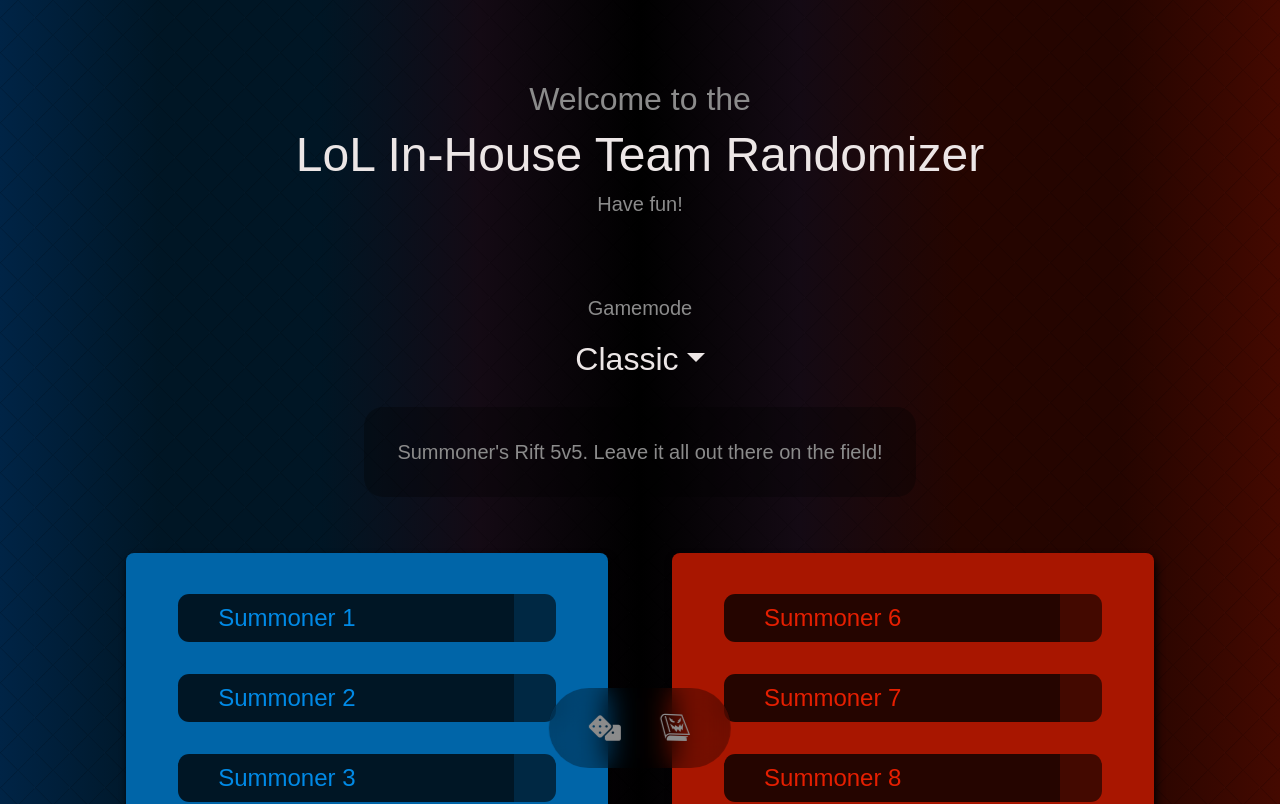
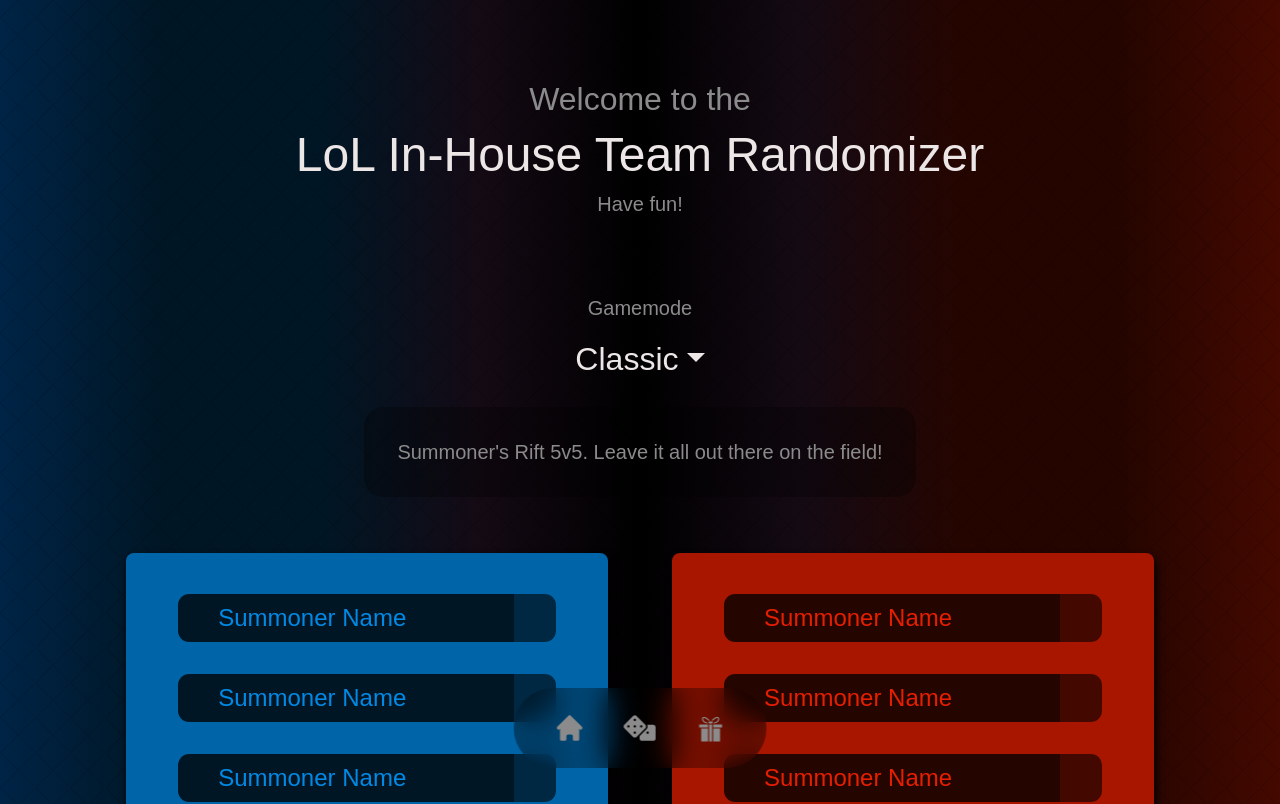
Before and after one commit to AaronTran206/LoLTeamRandomizer, a React app: page / in a window 1280 px wide. Shown: the top 804 px of the page. Built offline with nearby package versions, Linux system fonts and the light colour scheme; a web font is replaced by a local one.

Commit message:
small fixes to nav and player components

```diff
--- a/src/gamemode/Gamemode.tsx
+++ b/src/gamemode/Gamemode.tsx
@@ -28,9 +28,13 @@
 ]
 
 const Gamemode: React.FC<{}> = ({}) => {
+  //get dispatch hook from react-redux
   const dispatch = useDispatch()
+
+  //grab global gamemode state
   const gamemode = useSelector((state: any) => state.gamemode.mode)
 
+  //when link is clicked, set the global gamemode state to the gamemode that was clicked
   const handleClickGamemode = (gamemode: string) => {
     const chosenGamemode = availableGamemodes.find(
       (obj) => obj.name === gamemode
--- a/src/nav/nav.tsx
+++ b/src/nav/nav.tsx
@@ -1,7 +1,8 @@
 import React, { useCallback } from "react"
 import "./nav.scss"
 import { FaDice } from "react-icons/fa"
-import { GiEvilBook } from "react-icons/gi"
+import { GiPresent } from "react-icons/gi"
+import { HiHome } from "react-icons/hi"
 import { useSelector, useDispatch } from "react-redux"
 import { setTeamSlice, summonerObject } from "../slices/teamSlice"
 
@@ -90,12 +91,15 @@
 
   return (
     <nav>
-      <button className="button__icon" onClick={randomizeSummoners}>
+      <a className="button__icon" href="#">
+        <HiHome />
+      </a>
+      <a className="button__icon" onClick={randomizeSummoners}>
         <FaDice />
-      </button>
-      <button className="button__icon" onClick={randomizePerks}>
-        <GiEvilBook />
-      </button>
+      </a>
+      <a className="button__icon" onClick={randomizePerks}>
+        <GiPresent />
+      </a>
     </nav>
   )
 }
--- a/src/player/Player.tsx
+++ b/src/player/Player.tsx
@@ -63,7 +63,7 @@
           dispatch(setPlayerTextSlice({ id: id, text: e.target.value }))
         }
         value={text}
-        placeholder={id}
+        placeholder={"Summoner Name"}
         ref={dragRef}
       ></input>
       <div className="col-1 nerf-icon"></div>
```
Also changed, not shown: 3 other files (tests, documents, lock files or other folders).
